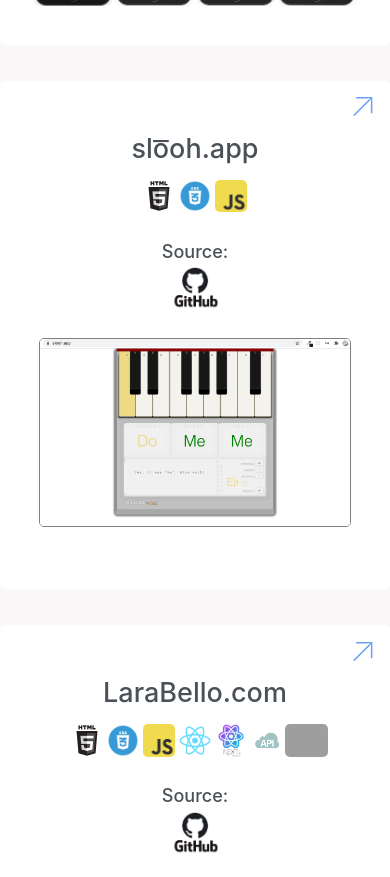
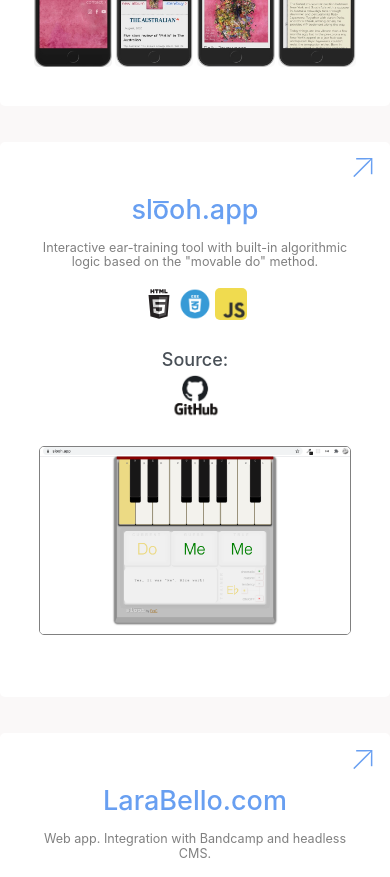
Before and after one commit to agan-k/FormVsContent, a Next.js app: page / in a window 390 px wide. Shown: the part 2600-3477 px from the top of the page. Built offline with nearby package versions, Linux system fonts and the light colour scheme; grey boxes are pictures that could not be loaded.

Commit message:
add project description to project.js and style

```diff
--- a/components/project.js
+++ b/components/project.js
@@ -15,9 +15,13 @@
          </a>
          {/* Project Name */}
          <h2>
-         {props.name}
-            {/* <a href={props.url}>{props.name}</a> */}
+         {/* {props.name} */}
+            <a href={props.url}>{props.name}</a>
          </h2>
+         {/* Project Description */}
+         <p className={style.project_description}>
+         {props.description}
+         </p>
          {/* Stack Used */}
          {/* <h3>Stack:&nbsp;
             {props.stack.map(item =>
--- a/components/project.module.css
+++ b/components/project.module.css
@@ -28,17 +28,24 @@
 }
 .container h2 a {
    padding: 1rem;
-   color: #495057;
    text-decoration: none;
-   border: .5px solid rgba(128, 128, 128, 0);
+   transition: .2s;
 
 }
 .container h2 a:hover {
-   border: .5px solid rgba(128, 128, 128, 0.199);
+   color: #495057;
+   transition: .2s;
+}
+.project_description {
+   font-size: .7rem;
+   width: 30%;
+   line-height: .8rem;
+   color: grey;
+   margin: 0 auto;
 }
 .stack_info {
    height: 2rem;
-   margin: 1rem;
+   margin: .3rem;
 }
 .stack_info h3 {
    width: 40%;
@@ -119,12 +126,15 @@
    width: 20%;
    margin: 0 .1rem;
 }
-@media only screen and (max-width: 768px){
+@media only screen and (max-width: 800px){
    .container span {
       font-size: 2rem;
    }
    .container h2 {
       font-size: 1.5rem; /* global.css override */
+   }
+   .project_description {
+      margin-bottom: 1rem;
    }
    .stack_info {
       display: none;
@@ -150,3 +160,13 @@
       text-align: center;
    }
 }
+@media (max-width: 600px) {
+   .project_description {
+      font-size: .7rem;
+      width: 80%;
+      line-height: .8rem;
+      color: grey;
+      margin: 0 auto;
+      margin-bottom: 1rem;
+   }
+}
--- a/pages/index.js
+++ b/pages/index.js
@@ -58,7 +58,9 @@
 
             <h1>&#123;current projects&#125;</h1>
          <Project
-         name='RajivJayaveera.com'
+               name='RajivJayaveera.com'
+               description='Music artist profile web app. Headless CMS, responsive design, third party
+               music distribution integration, form submission.'
          url='https://rajivJayaweera.com'
          stack={rajStack}
          repo_link='https://github.com/agan-k/raj'
@@ -68,7 +70,9 @@
          '/assets/screen_shots/raj_mobile2.jpg', '/assets/screen_shots/raj_mobile3.jpg',]}
          />
          <Project
-            name='slo͞oh.app'
+               name='slo͞oh.app'
+               description='Interactive ear-training tool with built-in algorithmic logic based on the
+               "movable do" method.'
             url='https://slooh.app'
             stack={sloohStack}
             repo_link='https://github.com/agan-k/slooh-app1.2'
@@ -78,6 +82,7 @@
          />
          <Project
             name='LaraBello.com'
+            description='Web app. Integration with Bandcamp and headless CMS.'
             url='https://larabello.com'
             stack={laraStack}
             repo_link='https://github.com/agan-k/lara'
@@ -87,6 +92,8 @@
          />
          <Project
             name='AIC-Photography.info'
+               description='Educational photography hub featuring selected artwork from the Art Institute
+            Of Chicago public API.'
             url='https://aic-photography-collection.info'
             stack={aicStack}
             repo_link='https://github.com/agan-k/aic-photography-selection'
```
